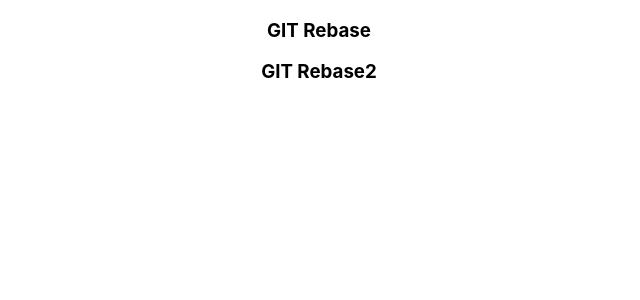
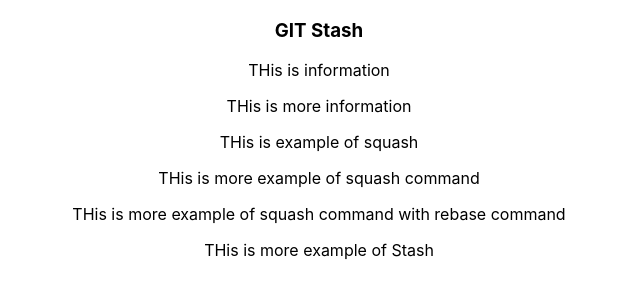
Before and after one commit to Sujanabhandari/github_commands_cheatsheet, a React (Create React App) app: page / in a window 1280 px wide. Shown: the top 300 px of the page, without its empty margins (321-961 px from the left). Built offline with nearby package versions, Linux system fonts and the light colour scheme.

Commit message:
Apply the stashed changes

```diff
--- a/src/App.js
+++ b/src/App.js
@@ -4,8 +4,13 @@ import './App.css';
 function App() {
   return (
     <div className="App">
-     <h3>GIT Rebase</h3>
-     <h3>GIT Rebase2</h3>
+     <h3>GIT Stash</h3>
+     <p>THis is information</p>
+     <p>THis is more information</p>
+     <p>THis is example of squash</p>
+     <p>THis is more example of squash command</p>
+     <p>THis is more example of squash command with rebase command</p>
+      <p>THis is more example of Stash</p>
     </div>
   );
 }
```
Also changed, not shown: src/logo.svg (deleted).
